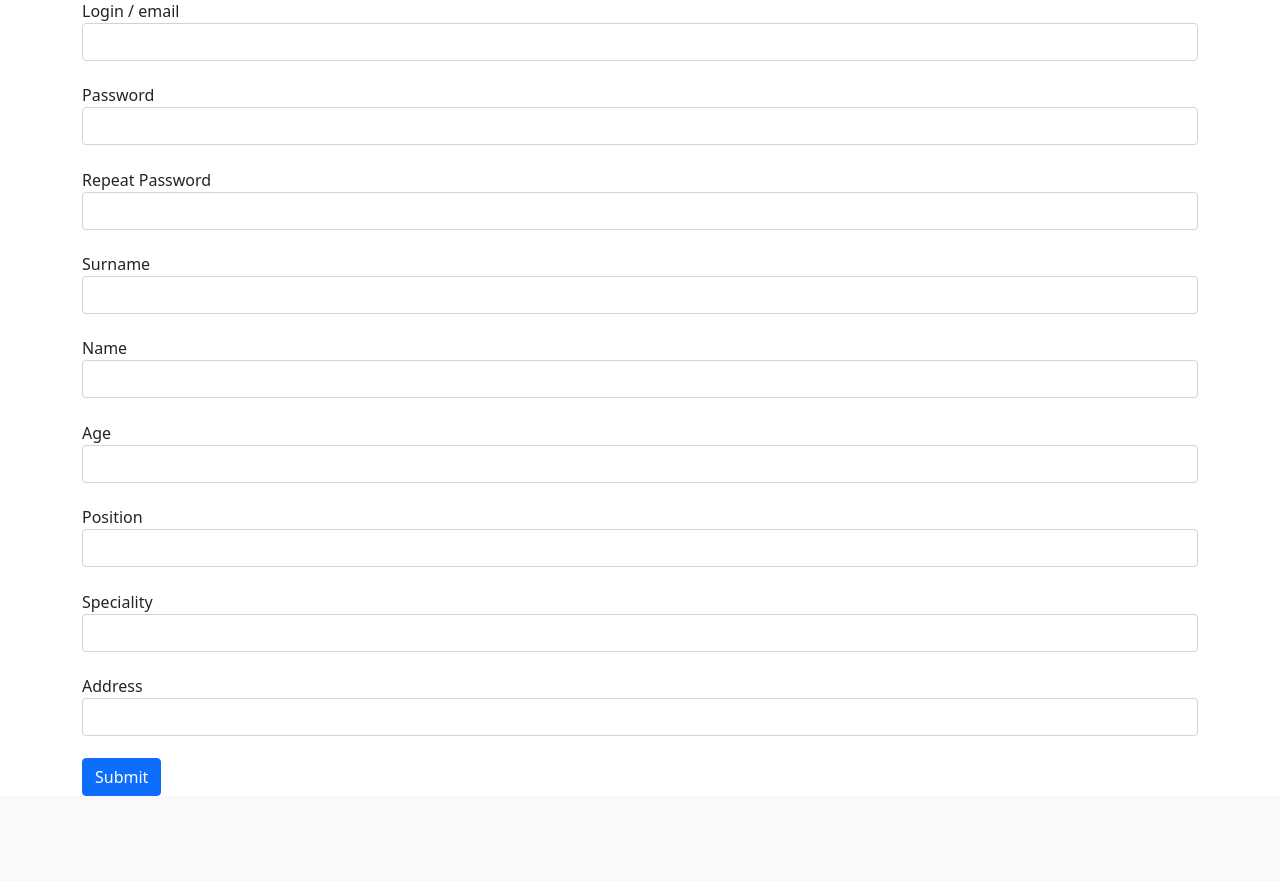
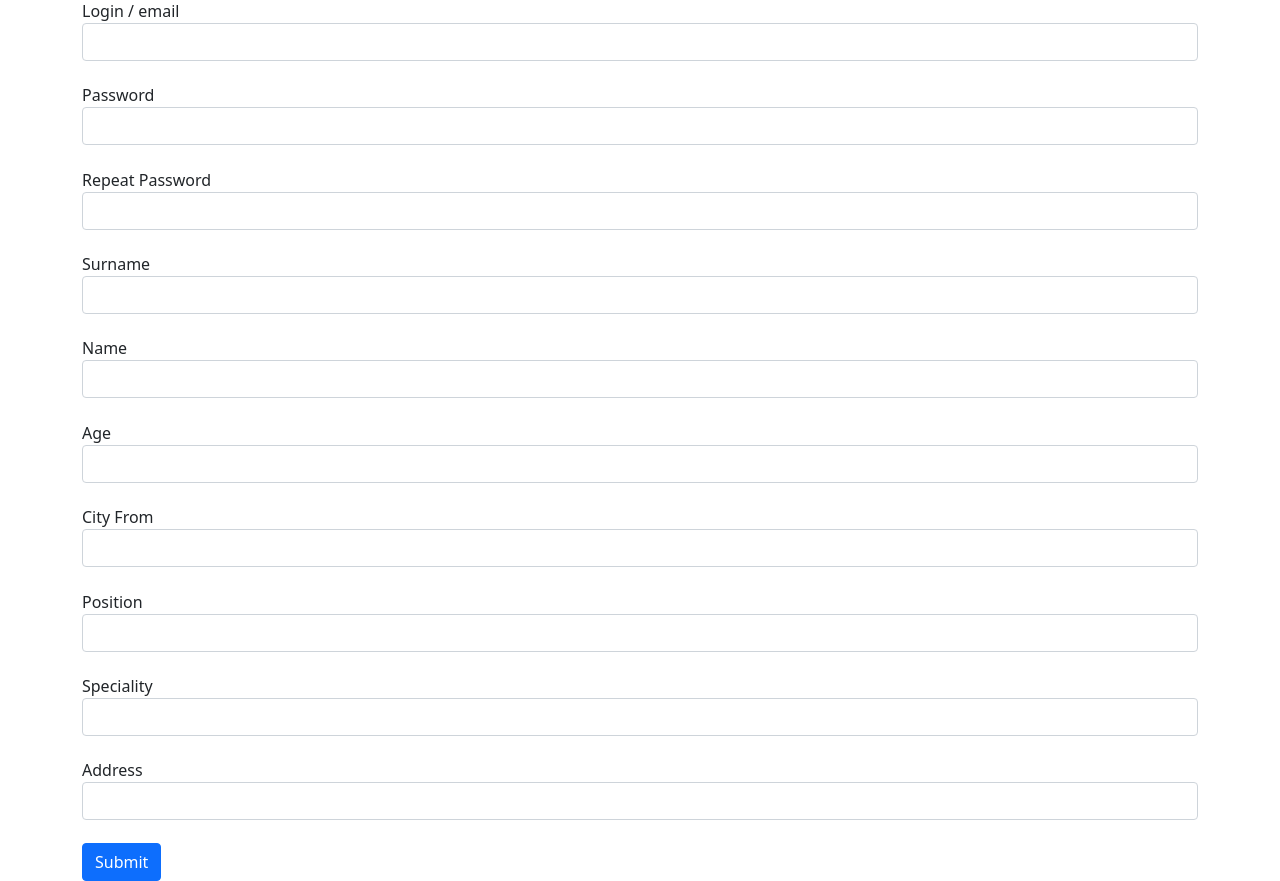
Before and after one commit to KirillCodeCreator/flask-project, a Flask app: page /register in a window 1280 px wide. Shown: the part 206-1087 px from the top of the page. Before the commit the page ends 1002 px from the top, so only its background shows below. Run offline with Flask 3, Linux system fonts and the light colour scheme.

Commit message:
Добавлено использование API модели User (#23)
Co-authored-by: Kirill <okaydiscord@mail.ru>

```diff
--- a/forms/users.py
+++ b/forms/users.py
@@ -24,6 +24,7 @@ class RegisterForm(FlaskForm):
     position = StringField("Position")
     speciality = StringField("Speciality")
     address = StringField("Address")
+    city_from = StringField("City From")
     submit = SubmitField("Submit")
 
 
--- a/main.py
+++ b/main.py
@@ -1,4 +1,5 @@
-from flask import Flask, render_template, redirect, flash, request, abort
+import requests
+from flask import Flask, render_template, redirect, flash, request, abort, url_for, make_response, jsonify
 from flask_login import login_user, LoginManager, login_required, current_user
 
 from api import jobs_api, users_api
@@ -100,6 +101,7 @@ def register():
             position=form.position.data,
             speciality=form.speciality.data,
             address=form.address.data,
+            city_from=form.city_from.data,
             email=form.login.data,
         )
         user.set_password(form.password.data)
@@ -203,6 +205,44 @@ def work_log():
     return render_template("work_log.html", jobs=jobs)
 
 
+@app.route("/users_show/<int:user_id>")
+def users_show(user_id):
+    resp = requests.get(f'{request.host_url}{url_for("users_api.get_user", user_id=user_id)}')
+    if not resp:
+        err = resp.json()["error"]
+        return make_response(jsonify(f'Error: {err}'), 404)
+    user = resp.json()["users"][0]
+    user_city = user["city_from"]
+    if len(user_city) > 0:
+        geocoder_params = {
+            "apikey": "40d1649f-0493-4b70-98ba-98533de7710b",
+            "geocode": user_city,
+            "format": "json"
+        }
+        geocode_resp = requests.get("http://geocode-maps.yandex.ru/1.x/", params=geocoder_params)
+        if not geocode_resp:
+            user['city_from'] = f"Geocoder for '{user_city}': {geocode_resp.status_code}. {geocode_resp.reason}"
+            return render_template("user.html", user_data=user)
+        geocode_json = geocode_resp.json()
+        try:
+            point = geocode_json["response"]["GeoObjectCollection"]["featureMember"][0][
+                "GeoObject"]["Point"]["pos"]
+        except (KeyError, IndexError):
+            return render_template("user.html", user_data=user)
+        point = ",".join(point.split())
+        map_static_params = {
+            "ll": point,
+            "l": "sat",
+            "z": 13,
+        }
+        map_url = requests.Request(url="https://static-maps.yandex.ru/1.x/",
+                                   params=map_static_params).prepare().url
+        return render_template("user_city.html", user_data=user, map_url=map_url)
+    else:
+        user['city_from'] = 'empty'
+        return render_template("user.html", user_data=user)
+
+
 def main():
     db_session.global_init("db/blogs.db")
     # для пересоздания таблиц раскоментировать ниже метод add_data_to_db(), предаврительно удалив файл БД db/blogs.db
--- a/templates/register.html
+++ b/templates/register.html
@@ -59,6 +59,13 @@
             </div>
         {% endfor %}
 
+        {{ form.city_from.label }}
+        {{ form.city_from(class="form-control") }}
+        {% for error in form.city_from.errors %}
+            <div class="alert alert-danger" role="alert">
+                {{ error }}
+            </div>
+        {% endfor %}
 
         {{ form.position.label }}
         {{ form.position(class="form-control") }}
```
Also changed, not shown: templates/user.html (added, +9 -0 lines), templates/user_city.html (added, +9 -0 lines), db/blogs.db (added).
